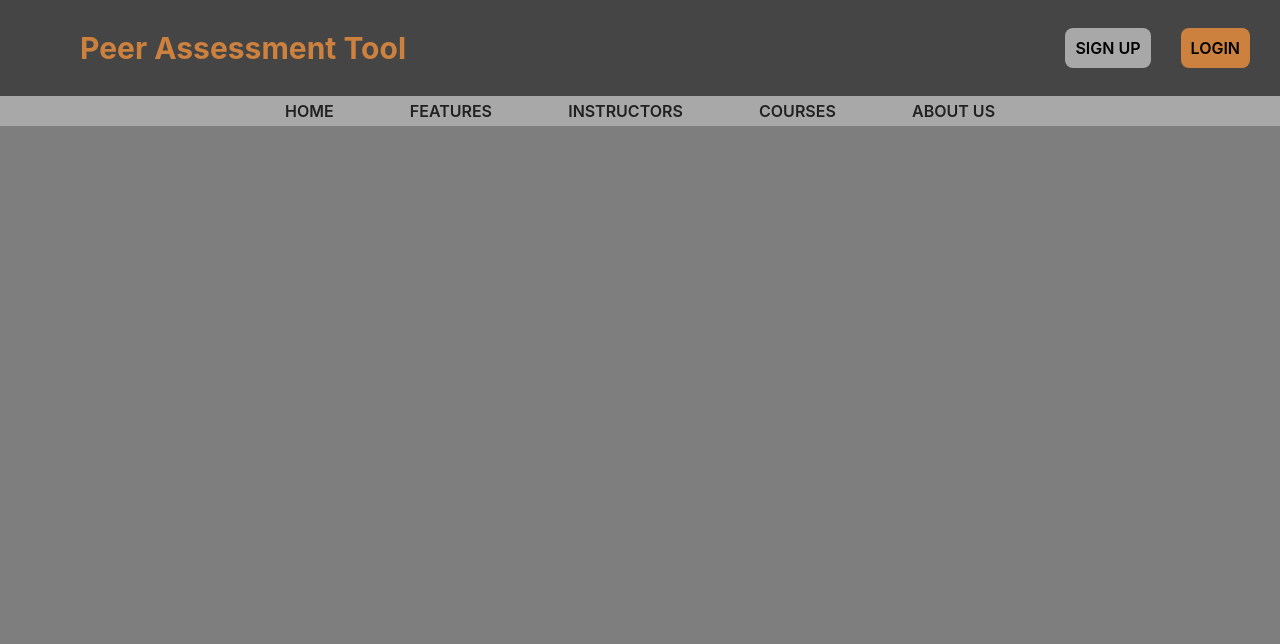
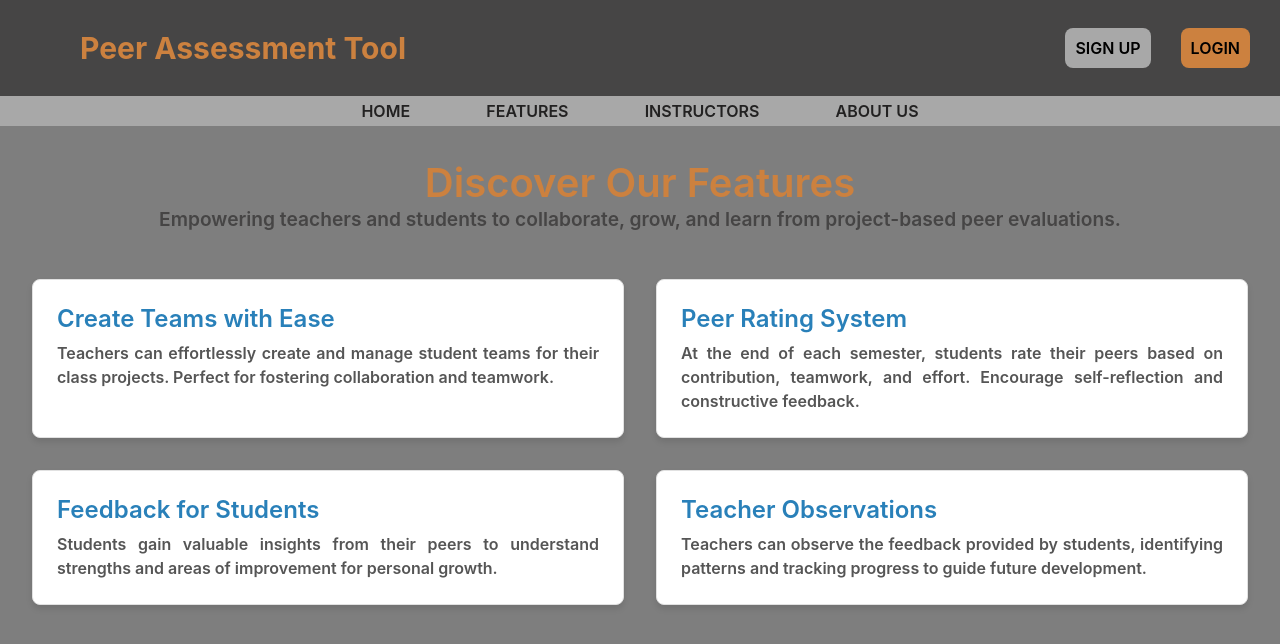
Before and after one commit to DaraDadgar/GroupX_SOEN341_Project_F24, a React (Vite) app in the folder frontend/: page /features in a window 1280 px wide. Shown: the top 644 px of the page. Built offline with nearby package versions, Linux system fonts and the light colour scheme.

Commit message:
Added all navbar options

```diff
--- a/frontend/src/App.jsx
+++ b/frontend/src/App.jsx
@@ -10,6 +10,8 @@ import MainTeacher from "./routes/MainTeacher.jsx";
 import { AuthProvider } from "./config/AuthContext.jsx";
 import ProtectedRoute from "./config/ProtectedRoute.jsx";
 import AboutUs from "./routes/AboutUs.jsx";
+import FeaturesPage from "./routes/Features.jsx";
+import InstructorsPage from "./routes/Instructors.jsx";
 
 import { BrowserRouter as Router, Route, Routes } from "react-router-dom";
 import MainSignup from "./routes/MainSignup.jsx";
@@ -27,8 +29,9 @@ function App() {
           <Route path="/" element={<GeneralHomePage />} />
           <Route path="/login" element={<MainLogin />} />
           <Route path="/signup" element={<MainSignup />} />
-          <Route path="/instructor" element={<AboutUs />} />
+          <Route path="/instructors" element={<InstructorsPage />} />
           <Route path="/about" element={<AboutUs />} />
+          <Route path="/features" element={<FeaturesPage />} />
 
           <Route
             path="/student/home"
--- a/frontend/src/components/NavBar.jsx
+++ b/frontend/src/components/NavBar.jsx
@@ -6,9 +6,8 @@ export default function NavBar() {
     <nav>
       <ul>
         <Link to="/">HOME</Link>
-        <Link to="/">FEATURES</Link>
-        <Link to="/instructor">INSTRUCTORS</Link>
-        <Link to="/">COURSES</Link>
+        <Link to="/features">FEATURES</Link>
+        <Link to="/instructors">INSTRUCTORS</Link>
         <Link to="/about">ABOUT US</Link>
       </ul>
     </nav>
--- /dev/null
+++ b/frontend/src/css/features.css
@@ -0,0 +1,52 @@
+.features-container {
+    font-family: Arial, sans-serif;
+    padding: 2rem;
+    color: #333;
+  }
+
+  .features-header {
+    text-align: center;
+    margin-bottom: 3rem;
+  }
+
+  .features-header h1 {
+    font-size: 2.5rem;
+    color: rgba(204, 129, 63, 1);
+  }
+
+  .features-header p {
+    font-size: 1.2rem;
+    color: rgba(70, 69, 69, 1);
+  }
+  .features-list {
+    display: grid;
+    gap: 2rem;
+    grid-template-columns: repeat(auto-fit, minmax(500px, 1fr));
+  }
+
+  .feature-item {
+    background: #ffffff;
+    border: 1px solid #e1e1e1;
+    border-radius: 8px;
+    padding: 1.5rem;
+    box-shadow: 0 4px 6px rgba(0, 0, 0, 0.1);
+    transition: transform 0.2s ease-in-out;
+  }
+
+  .feature-item:hover {
+    transform: translateY(-5px);
+  }
+
+  .feature-item h2 {
+    font-size: 1.5rem;
+    color: #2980b9;
+    margin-bottom: 0.5rem;
+  }
+
+  .feature-item p {
+    font-size: 1rem;
+    line-height: 1.5;
+    color: #555;
+    text-wrap: wrap;
+    text-align: justify;
+  }
--- /dev/null
+++ b/frontend/src/css/instructors.css
@@ -0,0 +1,48 @@
+.instructors-container {
+    font-family: Arial, sans-serif;
+    padding: 2rem;
+  }
+
+  .instructors-header {
+    text-align: center;
+    margin-bottom: 2rem;
+  }
+
+  .instructors-header h1 {
+    font-size: 2.5rem;
+    color: rgba(204, 129, 63, 1);
+  }
+
+  .instructors-header p {
+    font-size: 1.2rem;
+    color: rgba(70, 69, 69, 1);
+  }
+
+  .instructors-list {
+    display: grid;
+    gap: 2rem;
+    grid-template-columns: repeat(auto-fit, minmax(300px, 1fr));
+  }
+
+  .instructor-card {
+    background: #ffffff;
+    border: 1px solid #e1e1e1;
+    border-radius: 8px;
+    padding: 1.5rem;
+    box-shadow: 0 4px 6px rgba(0, 0, 0, 0.1);
+    transition: transform 0.2s ease-in-out;
+  }
+
+  .instructor-card:hover {
+    transform: translateY(-5px);
+  }
+
+  .instructor-card h2 {
+    font-size: 1.5rem;
+    color: #2980b9;
+  }
+
+  .instructor-card p {
+    font-size: 1rem;
+    color: #555;
+  }
--- /dev/null
+++ b/frontend/src/routes/Features.jsx
@@ -0,0 +1,47 @@
+import React from "react";
+import "../css/features.css";
+
+export default function FeaturesPage() {
+  return (
+    <div className="features-container">
+      <div className="features-header">
+        <h1>Discover Our Features</h1>
+        <p>
+          Empowering teachers and students to collaborate, grow, and learn from
+          project-based peer evaluations.
+        </p>
+      </div>
+      <section className="features-list">
+        <div className="feature-item">
+          <h2>Create Teams with Ease</h2>
+          <p>
+            Teachers can effortlessly create and manage student teams for their
+            class projects. Perfect for fostering collaboration and teamwork.
+          </p>
+        </div>
+        <div className="feature-item">
+          <h2>Peer Rating System</h2>
+          <p>
+            At the end of each semester, students rate their peers based on
+            contribution, teamwork, and effort. Encourage self-reflection and
+            constructive feedback.
+          </p>
+        </div>
+        <div className="feature-item">
+          <h2>Feedback for Students</h2>
+          <p>
+            Students gain valuable insights from their peers to understand
+            strengths and areas of improvement for personal growth.
+          </p>
+        </div>
+        <div className="feature-item">
+          <h2>Teacher Observations</h2>
+          <p>
+            Teachers can observe the feedback provided by students, identifying
+            patterns and tracking progress to guide future development.
+          </p>
+        </div>
+      </section>
+    </div>
+  );
+}
--- /dev/null
+++ b/frontend/src/routes/Instructors.jsx
@@ -0,0 +1,42 @@
+import React, { useState, useEffect } from "react";
+import "../css/instructors.css";
+import { fetchAPI } from "../functions/ApiInterface";
+
+export default function InstructorsPage() {
+  const [instructors, setInstructors] = useState([]);
+
+  // Fetch instructors data
+  useEffect(() => {
+    const fetchInstructors = async () => {
+      try {
+        const response = await fetchAPI("/teachers");
+        setInstructors(response.data);
+      } catch (error) {
+        console.error("Error fetching instructors:", error);
+      }
+    };
+
+    fetchInstructors();
+  }, []);
+
+  return (
+    <div className="instructors-container">
+      <div className="instructors-header">
+        <h1>Registered Instructors</h1>
+        <p>Meet the instructors shaping the future of learning!</p>
+      </div>
+      <section className="instructors-list">
+        {instructors.length > 0 ? (
+          instructors.map((instructor) => (
+            <div key={instructor.id} className="instructor-card">
+              <h2>{instructor.name}</h2>
+              <p>Email: {instructor.email}</p>
+            </div>
+          ))
+        ) : (
+          <p>No instructors registered yet.</p>
+        )}
+      </section>
+    </div>
+  );
+}
```
